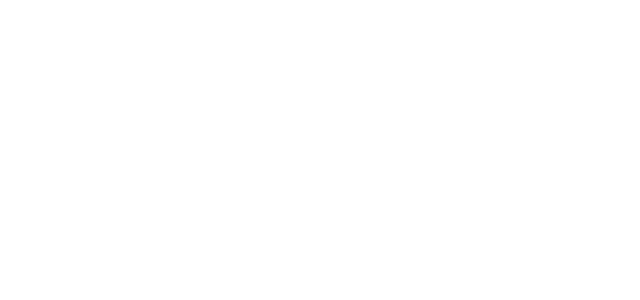
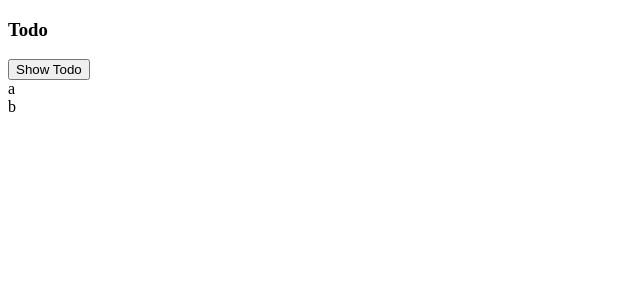
Before and after one commit to mrAlishah/myVueJSLearning, a Vue app in the folder 01-Todo/: page / in a window 1280 px wide. Shown: the top 300 px of the page, without its empty margins (0-640 px from the left). Built offline with nearby package versions, Linux system fonts and the light colour scheme.

Commit message:
Adding component and for

```diff
--- /dev/null
+++ b/01-Todo/src/components/TodoItem.vue
@@ -0,0 +1,20 @@
+<template>
+    <div>
+        <div>
+          {{ todo.title}}
+        </div>
+    </div>
+</template>
+
+<script setup>
+
+ defineProps({
+    todo:{
+      type:Object,
+      required:true
+    }
+ })
+</script>
+
+<style lang="scss" scoped>
+</style>
--- a/01-Todo/src/views/HomeView.vue
+++ b/01-Todo/src/views/HomeView.vue
@@ -1,7 +1,31 @@
 <script setup>
+import TodoItem from "@/components/TodoItem.vue"
+
+const todos=[
+    {
+        id:1,
+        title: "a",
+        done:true
+    },
+    {
+        id:2,
+        title: "b",
+        done:true
+    }
+]
 
 </script>
 
 <template>
+    <div class="header">
+       <div >
+        <h3>Todo</h3>
+       </div>
+       <button>Show Todo</button>
+
+       <div v-for="todo in todos" :key="todo.id">
+        <TodoItem :todo="todo" />
+       </div>
+    </div>
 
 </template>
```
Also changed, not shown: 1 other file (tests, documents, lock files or other folders).
